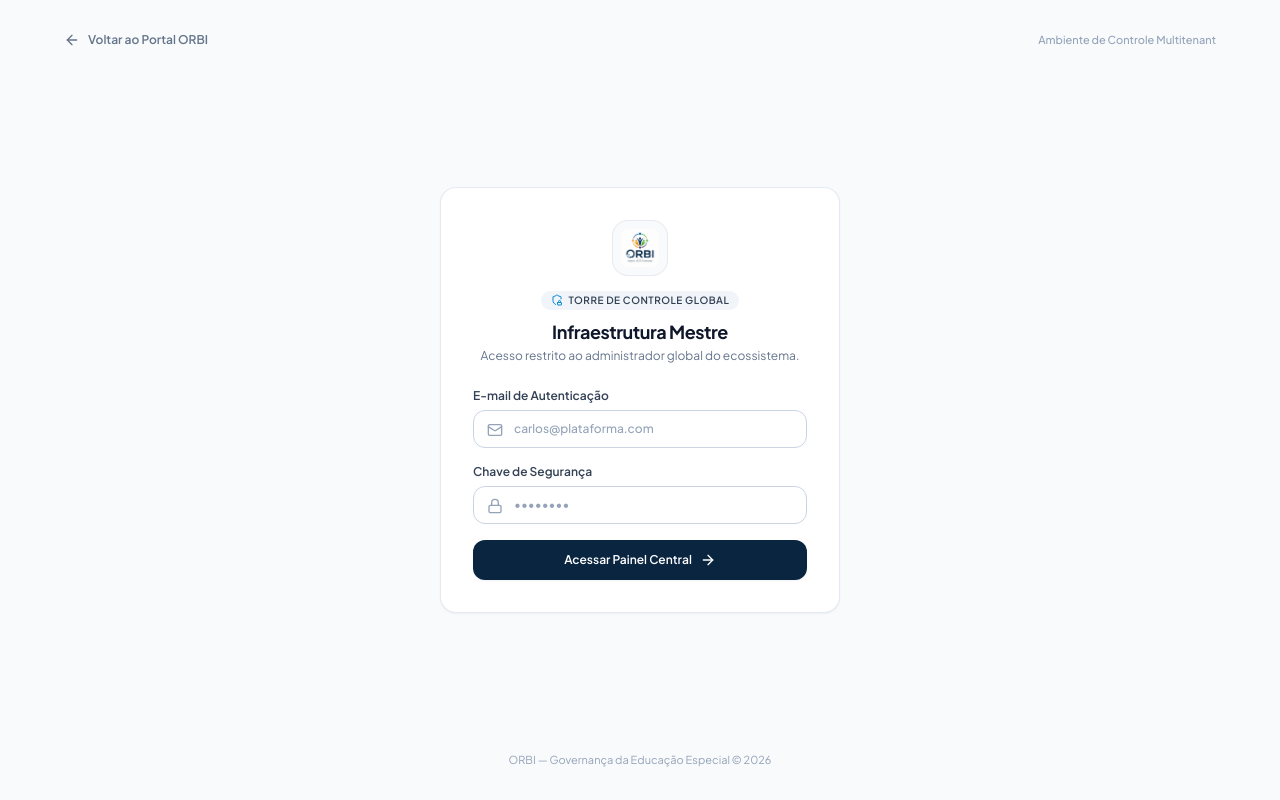
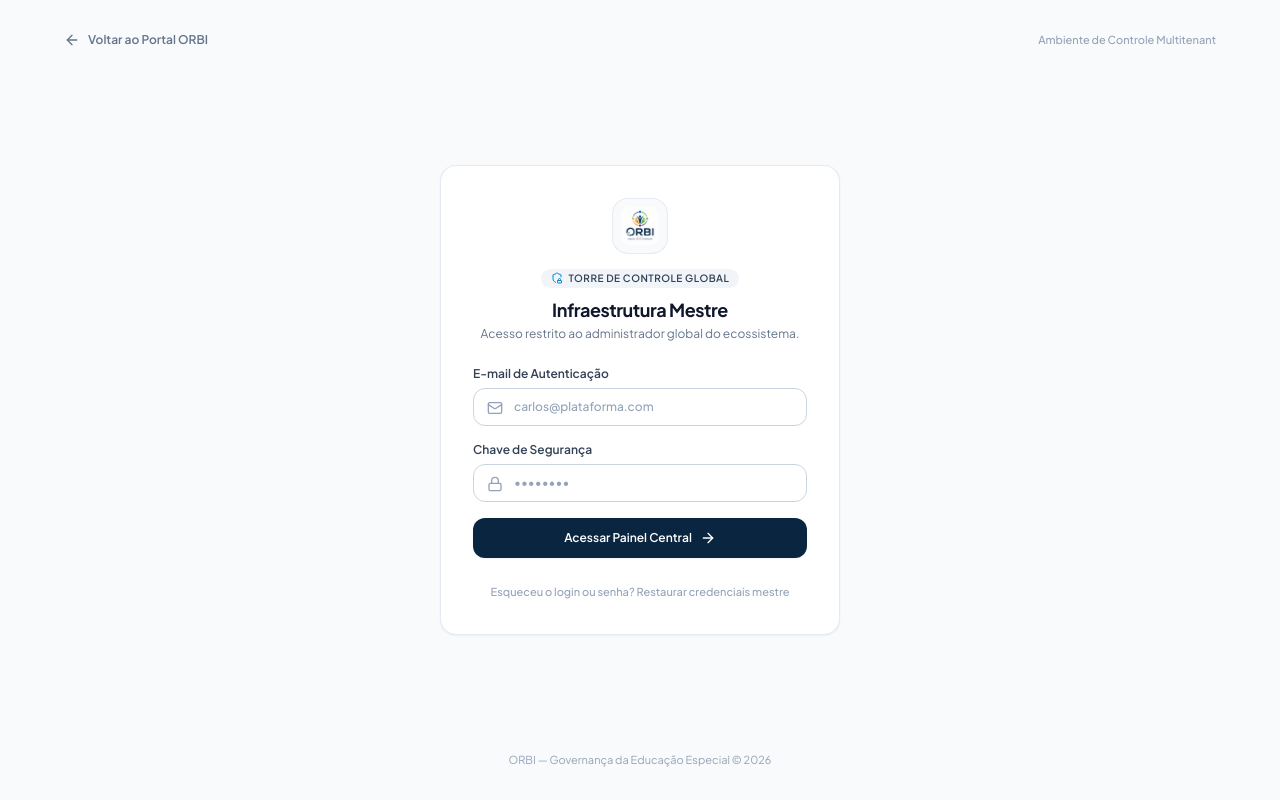
Before and after one commit to carlosvictorress/pngi, a Flask app: page /auth/login-admin-global in a window 1280 px wide. Run offline with Flask 3, Linux system fonts and the light colour scheme; some libraries are stand-ins or nearby versions.

Commit message:
feat(auth): restauracao e rota de recuperacao de credenciais do superadmin global

```diff
--- a/app/blueprints/auth/routes.py
+++ b/app/blueprints/auth/routes.py
@@ -32,11 +32,11 @@ def login_admin_global():
     return render_template('publico/login_admin_global.html', erro=erro)
 
 # -------------------------------------------------------------------------
-# SETUP GLOBAL
+# SETUP GLOBAL & RECUPERAÇÃO DO SUPERADMIN
 # -------------------------------------------------------------------------
 @auth_bp.route('/setup-sistema-global')
 def setup_inicial():
-    """Gera o SuperAdmin Global da plataforma diretamente no banco de dados."""
+    """Gera ou redefine o SuperAdmin Global da plataforma diretamente no banco de dados."""
     admin_existente = Usuario.query.filter_by(perfil='superadmin').first()
 
     if not admin_existente:
@@ -48,6 +48,12 @@ def setup_inicial():
         )
         global_admin.set_senha("master123")
         db.session.add(global_admin)
+        db.session.commit()
+    else:
+        # Garante que o acesso padrão carlos@plataforma.com com senha master123 seja sempre restaurado com sucesso
+        admin_existente.email = "carlos@plataforma.com"
+        admin_existente.set_senha("master123")
+        admin_existente.municipio_id = None
         db.session.commit()
 
     return render_template('publico/setup_sucesso.html')
--- a/app/blueprints/core/routes.py
+++ b/app/blueprints/core/routes.py
@@ -16,8 +16,12 @@ def pull_municipio_slug(endpoint, values):
 @core_bp.before_app_request
 def carregar_contexto_municipio():
     """Garante o carregamento correto do município no contexto global 'g' para Multitenancy."""
+    # Redirecionamento conveniente de rotas administrativas acessadas diretamente na raiz
+    if request.path in ['/login-admin-global', '/setup-sistema-global']:
+        return redirect(f"/auth{request.path}")
+
     # Ignora a raiz mestre, arquivos estáticos, PWA e rotas globais de autenticação administrativa
-    if request.path == '/' or request.path.startswith('/static/') or request.path in ['/manifest.json', '/sw.js'] or request.path.startswith('/auth/login-admin-global') or request.path.startswith('/auth/admin-global'):
+    if request.path == '/' or request.path.startswith('/static/') or request.path in ['/manifest.json', '/sw.js'] or request.path.startswith('/auth/'):
         return
 
     # Extrai o slug do município direto da URL (primeira parte da rota)
--- a/app/templates/publico/login_admin_global.html
+++ b/app/templates/publico/login_admin_global.html
@@ -82,6 +82,11 @@
                     <span>Acessar Painel Central</span>
                     <i data-lucide="arrow-right" class="w-4 h-4"></i>
                 </button>
+                <div class="pt-1 text-center">
+                    <a href="/auth/setup-sistema-global" class="text-[11px] text-slate-400 hover:text-orbi-blue font-medium transition-colors">
+                        Esqueceu o login ou senha? Restaurar credenciais mestre
+                    </a>
+                </div>
             </form>
         </div>
     </main>
```
